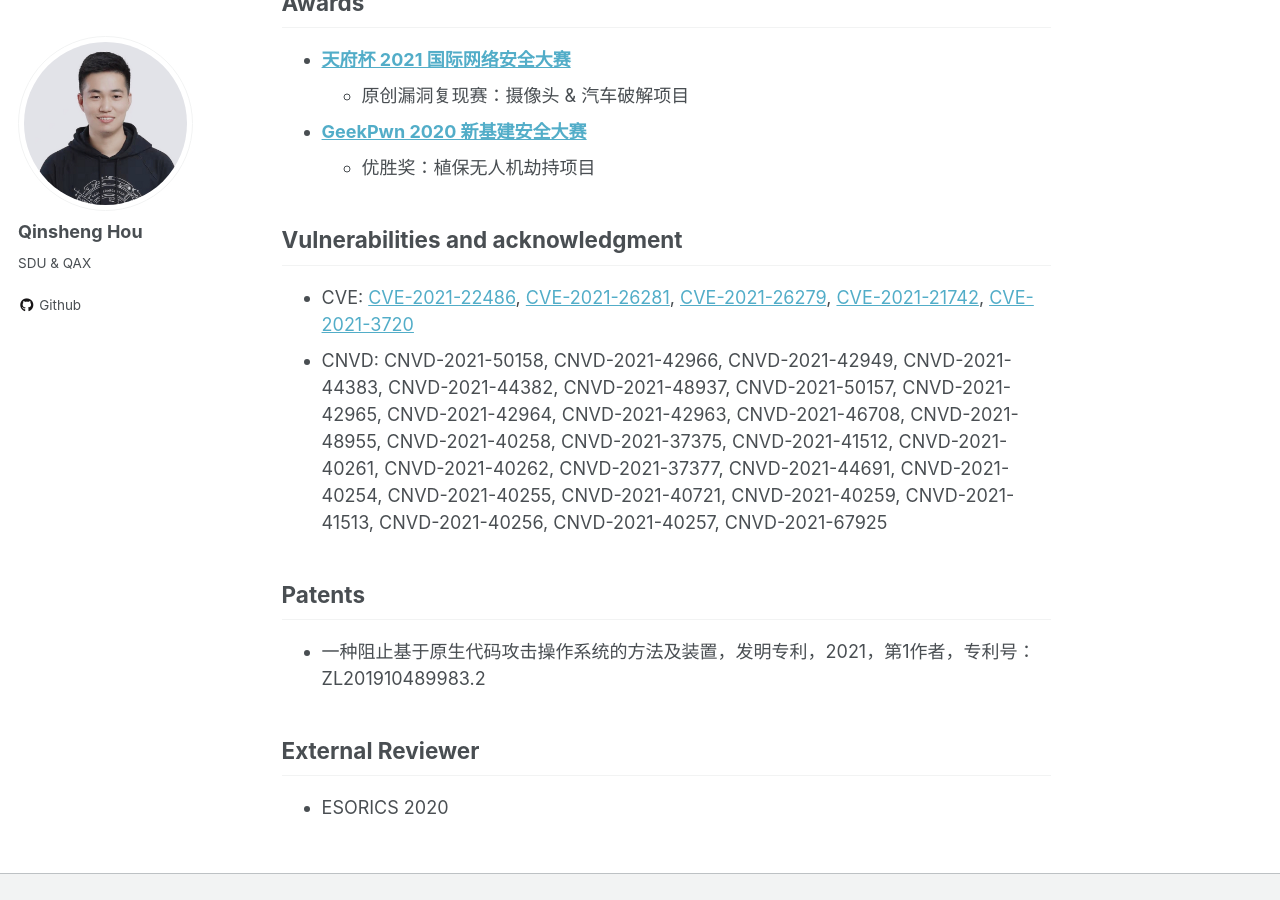
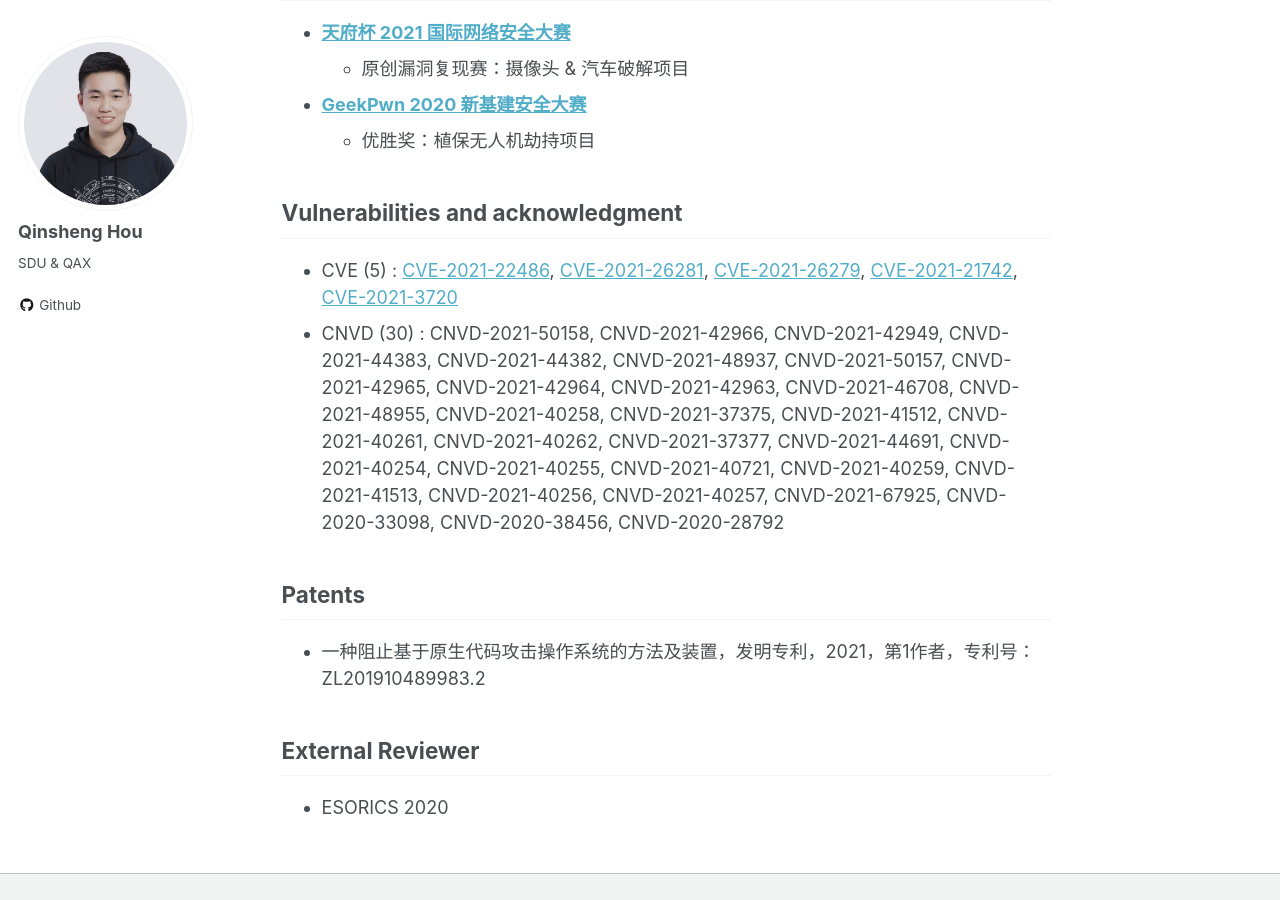
Before and after one commit to chicharitomu14/chicharitomu14.github.io, a Jekyll site: the page built from _pages/about.md, in a window 1280 px wide and 900 px high, scrolled down 1308 px. Built offline with Jekyll 4.4.1, drawn with Linux system fonts in a browser that asks for light colours.

Commit message:
update title & cnvd

```diff
--- a/_config.yml
+++ b/_config.yml
@@ -7,7 +7,7 @@
 
 # Site Settings
 locale                   : "en-US"
-title                    : "Qinsheng Hou"
+title                    : ""
 title_separator          : "-"
 name                     : &name "Qinsheng Hou (侯勤胜)"
 description              : &description "personal description"
--- a/_pages/about.md
+++ b/_pages/about.md
@@ -40,8 +40,8 @@ Awards
 
 Vulnerabilities and acknowledgment
 ------
-- CVE: [CVE-2021-22486](https://consumer.huawei.com/en/support/bulletin/2021/7/), [CVE-2021-26281](https://www.vivo.com/en/support/security-advisory-detail?id=9), [CVE-2021-26279](https://www.vivo.com/en/support/security-advisory-detail?id=10), [CVE-2021-21742](https://support.zte.com.cn/support/news/LoopholeInfoDetail.aspx?newsId=1019084), [CVE-2021-3720](https://iknow.lenovo.com.cn/detail/dc_199217.html)
-- CNVD: CNVD-2021-50158, CNVD-2021-42966, CNVD-2021-42949, CNVD-2021-44383, CNVD-2021-44382, CNVD-2021-48937, CNVD-2021-50157, CNVD-2021-42965, CNVD-2021-42964, CNVD-2021-42963, CNVD-2021-46708, CNVD-2021-48955, CNVD-2021-40258, CNVD-2021-37375, CNVD-2021-41512, CNVD-2021-40261, CNVD-2021-40262, CNVD-2021-37377, CNVD-2021-44691, CNVD-2021-40254, CNVD-2021-40255, CNVD-2021-40721, CNVD-2021-40259, CNVD-2021-41513, CNVD-2021-40256, CNVD-2021-40257, CNVD-2021-67925
+- CVE (5) : [CVE-2021-22486](https://consumer.huawei.com/en/support/bulletin/2021/7/), [CVE-2021-26281](https://www.vivo.com/en/support/security-advisory-detail?id=9), [CVE-2021-26279](https://www.vivo.com/en/support/security-advisory-detail?id=10), [CVE-2021-21742](https://support.zte.com.cn/support/news/LoopholeInfoDetail.aspx?newsId=1019084), [CVE-2021-3720](https://iknow.lenovo.com.cn/detail/dc_199217.html)
+- CNVD (30) : CNVD-2021-50158, CNVD-2021-42966, CNVD-2021-42949, CNVD-2021-44383, CNVD-2021-44382, CNVD-2021-48937, CNVD-2021-50157, CNVD-2021-42965, CNVD-2021-42964, CNVD-2021-42963, CNVD-2021-46708, CNVD-2021-48955, CNVD-2021-40258, CNVD-2021-37375, CNVD-2021-41512, CNVD-2021-40261, CNVD-2021-40262, CNVD-2021-37377, CNVD-2021-44691, CNVD-2021-40254, CNVD-2021-40255, CNVD-2021-40721, CNVD-2021-40259, CNVD-2021-41513, CNVD-2021-40256, CNVD-2021-40257, CNVD-2021-67925, CNVD-2020-33098, CNVD-2020-38456,  CNVD-2020-28792
 
 ## Patents
 
```
